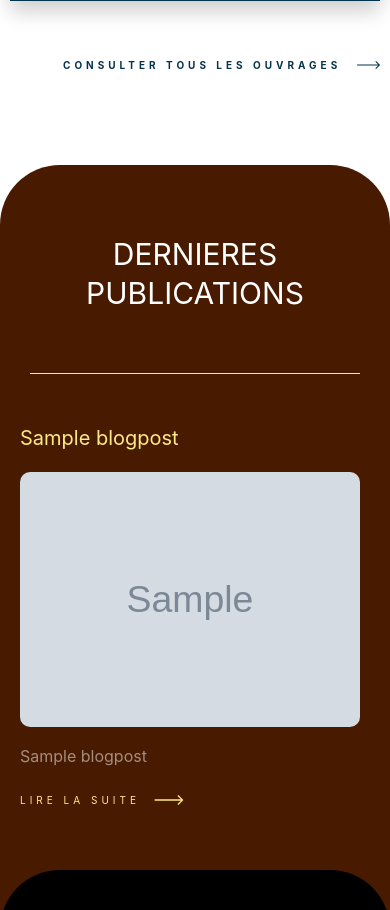
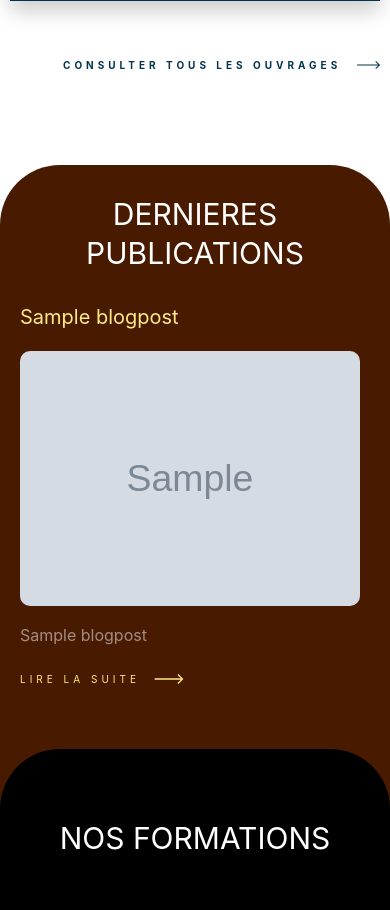
Before and after one commit to Ramirokaffo/site-vie-de-reussite, a Django app: page / in a window 390 px wide. Shown: the part 2111-3021 px from the top of the page. Run offline with Django 5.2, Linux system fonts and the light colour scheme; tables that the repository leaves empty hold one stand-in row (values such as "Sample post"); grey boxes marked "Sample" are stand-in pictures.

```diff
--- a/blog/templates/blog/details.html
+++ b/blog/templates/blog/details.html
@@ -35,7 +35,6 @@
             </svg>
             <h2>{{ post.category.name }}</h2>
 
-            <!-- <p>. </p> -->
         </div>
         <h1>{{ post.title }}</h1>
 
--- a/formation/static/formation/details.css
+++ b/formation/static/formation/details.css
@@ -595,7 +595,6 @@ margin-top: 20px;
 }
 
 .left-side {
-  /* width: 100%; */
   height: 100%;
 width: 100px;
 
--- a/main/static/css/style.css
+++ b/main/static/css/style.css
@@ -1572,6 +1572,17 @@ align-items: center;
   }
 
 
+  .last-post-div > hr {
+    margin-bottom: 0px;
+    display: none;
+  }
+
+  .last-post-div > h2 {
+    padding: 0px;
+    margin: 0px;
+  }
+
+
   .all-ebook-btn-div svg {
     scale: 0.8;
   }
```
Also changed, not shown: blog/templates/blog/index.html (+0 -9 lines), ebook/static/ebook/detail.css (+45 -0 lines).
